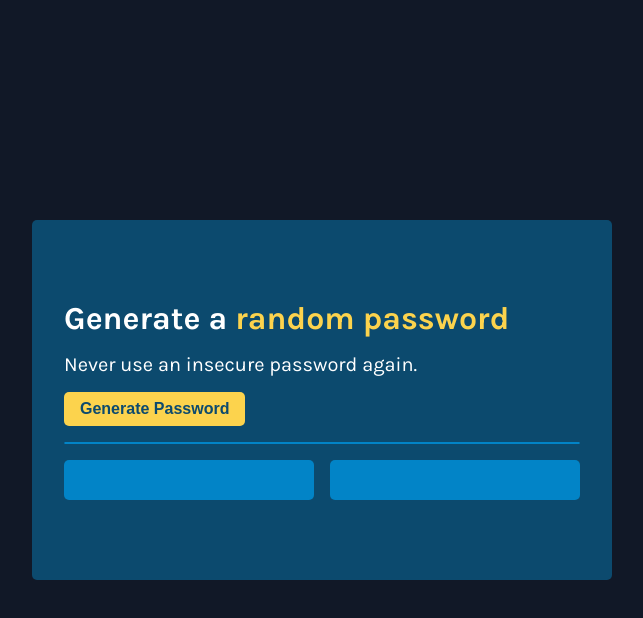
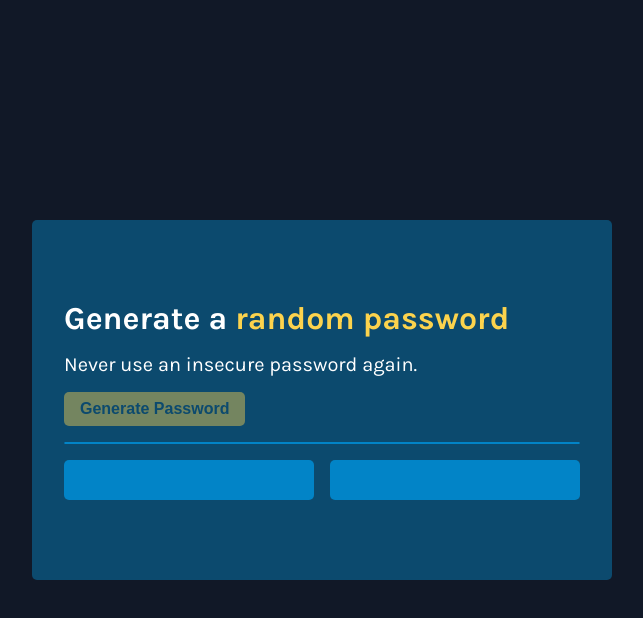
Before and after one commit to varonalearns/Password-Generator, a plain HTML site: page index.html in a window 1280 px wide. In both pictures the pointer is over the button "Generate Password". Shown: the whole page, without its empty margins (318-961 px from the left). Drawn offline with Linux system fonts and the light colour scheme.

Commit message:
Add hover effect to Generate Password button

```diff
--- a/styles.css
+++ b/styles.css
@@ -45,6 +45,10 @@ button {
     border-radius: 5px;
     font-weight: 700;
 }
+button:hover {
+    background-color: #fcd34d6e;
+    cursor: pointer;
+}
 hr {
     border: 1px solid #0284C7;
     border-radius: 5px;
```
